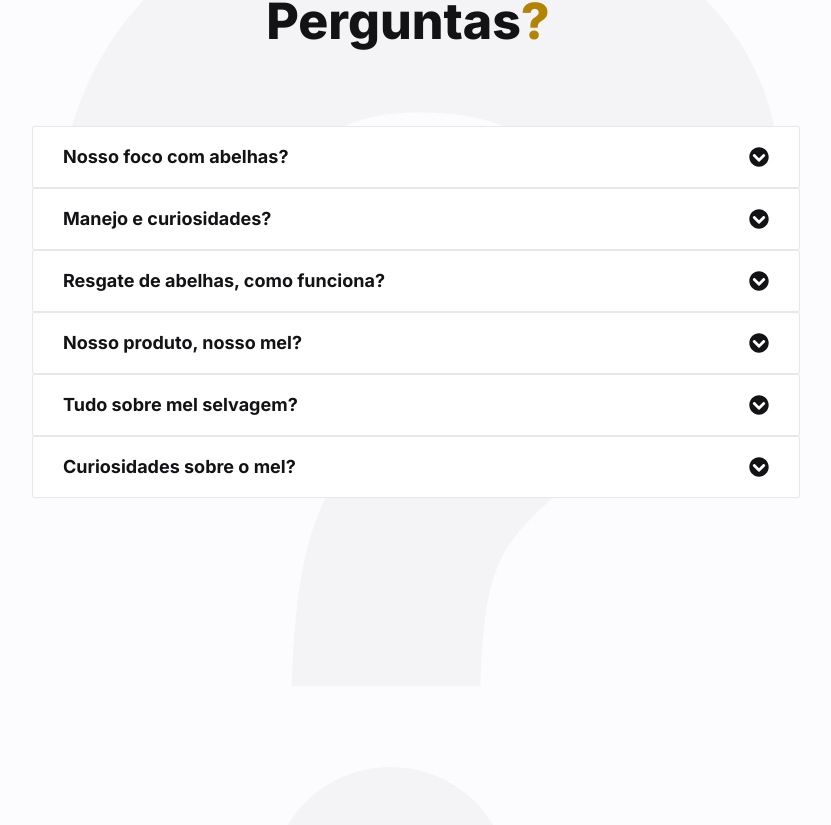
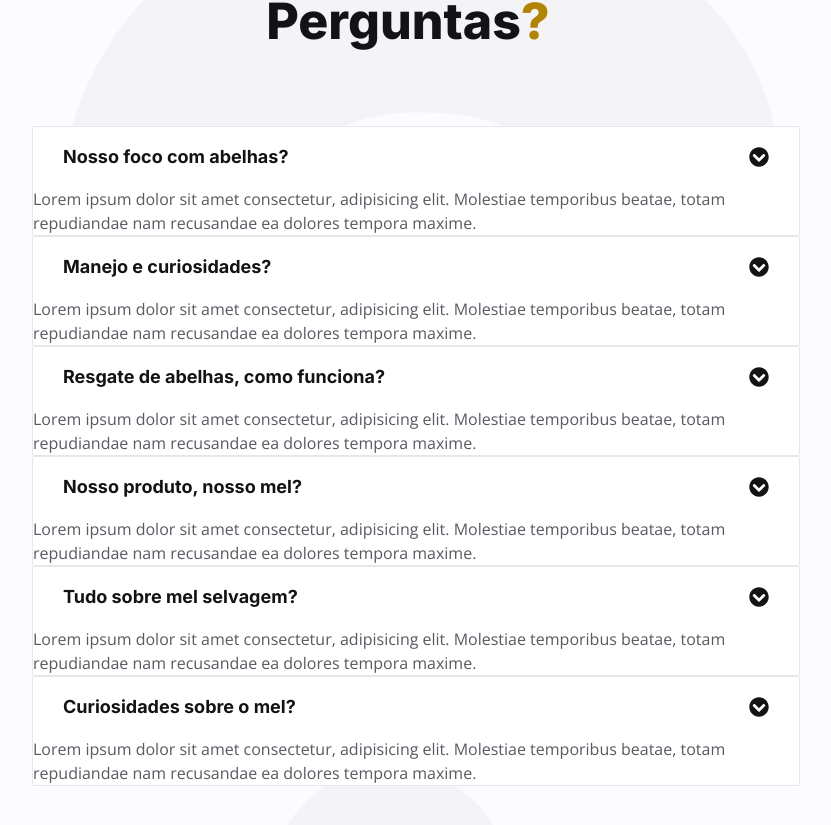
Before and after one commit to k-nylander/Mel_Selvagem-free, a React (Create React App) app: page / in a window 1280 px wide. Shown: the part 3216-4041 px from the top of the page, without its empty margins (224-1055 px from the left). Built offline with nearby package versions, Linux system fonts and the light colour scheme; the HTML template or start-up script is replaced by a standard one.

Commit message:
feat: descrição accordion part 1

```diff
--- a/src/components/Accordion.js
+++ b/src/components/Accordion.js
@@ -22,6 +22,10 @@ const Accordion = ({accordion}) => {
             )}
           </div>
         </div>
+        {/* descrição */}
+        <div>
+          <div>{answer}</div>
+        </div>
       </div>
     </div>
   );
```
